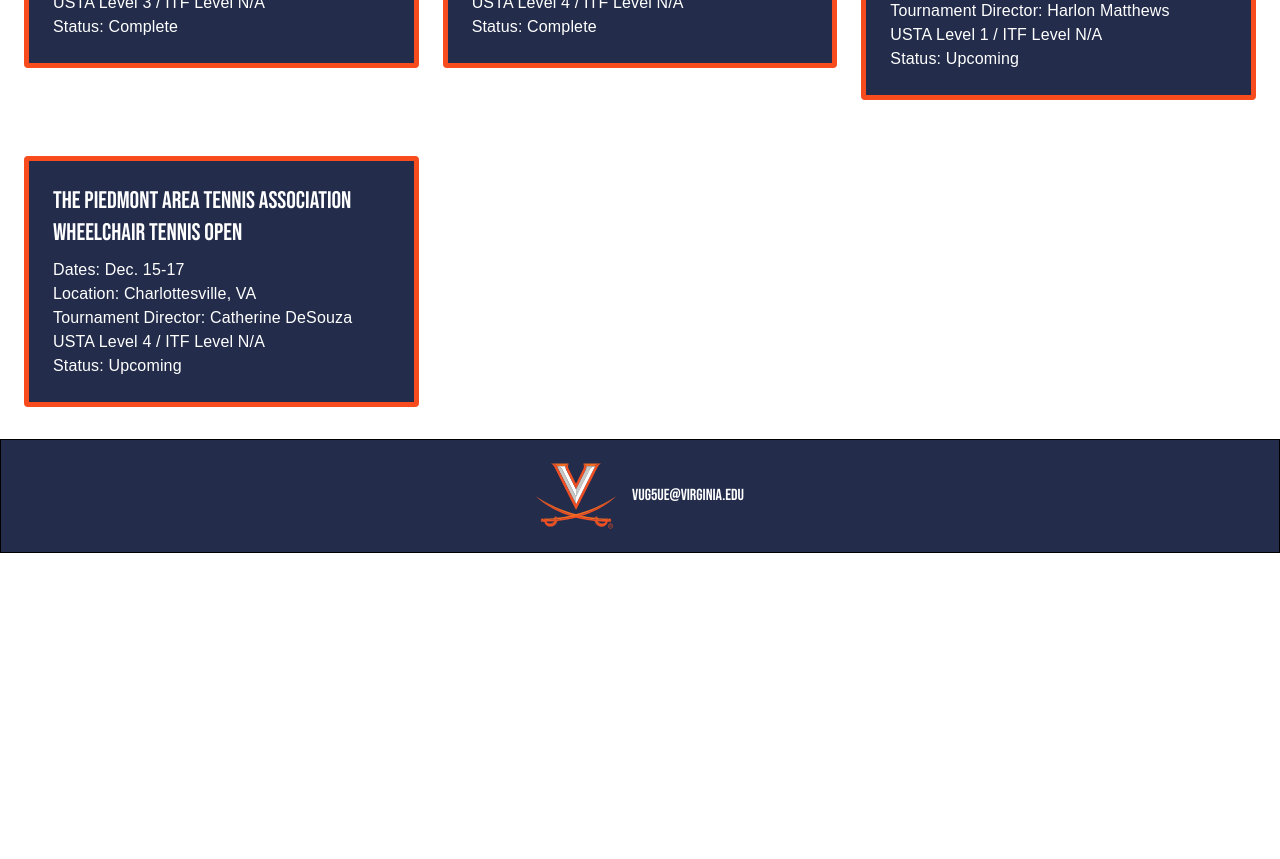
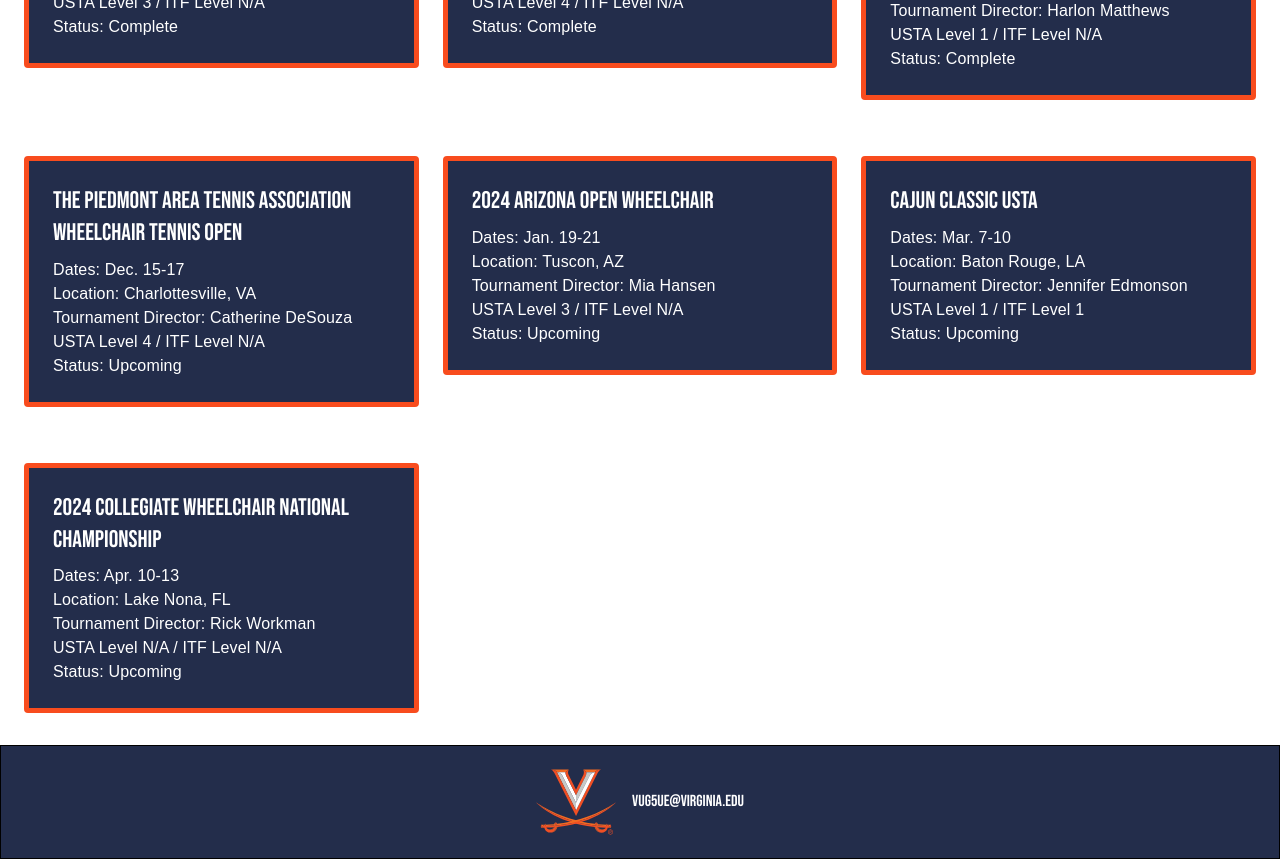
Before and after one commit to JacobWald/UVA-Wheelchair-Tennis-Website, a React (Create React App) app in the folder tennis-website/: page /schedule in a window 1280 px wide. Shown: the part 420-1279 px from the top of the page. Before the commit the page ends 973 px from the top, so only its background shows below. Built offline with nearby package versions, Linux system fonts and the light colour scheme.

Commit message:
Website updated to contain Spring tournaments and updates from nationals

```diff
--- a/tennis-website/src/pages/SchedulePage/SchedulePage.js
+++ b/tennis-website/src/pages/SchedulePage/SchedulePage.js
@@ -19,7 +19,7 @@ export default function SchedulePage() {
     const [search, setSearch] = useState("");
     const [filteredTournaments, setFilteredTournaments] = useState(tournaments);
 
-    const terms = ["All", "September", "October", "November", "December"];
+    const terms = ["All", "September", "October", "November", "December", "January", "February", "March", "April"];
 
     function handleSearch(event) {
         setSearch(event.target.value);
@@ -39,7 +39,7 @@ export default function SchedulePage() {
     return (
         <>
             <div className='schedule-page'>
-                <h1>Fall 2023 Tournament Schedule</h1>
+                <h1>2023-2024 Academic Year Tournament Schedule</h1>
             </div>
             <div className="search-bar">
                 <SearchIcon sx={{ marginRight: "5px", fontSize: 40, color: "var(--uva-dark-blue)" }}></SearchIcon>
--- a/tennis-website/src/teamInfo/accomplishments.js
+++ b/tennis-website/src/teamInfo/accomplishments.js
@@ -24,5 +24,10 @@ export const accomplishments = [
         name: 'Lost Mountain B Doubles Finalist',
         image: 'images/accomplishmentsPage/BDoublesFinalist.jpg',
         description: 'Jacob Wald teamed up with University of Houston\'s Nicik Tijerina to take second place in B doubles at the Lost Mountain Wheelchair Championships in September of 2023. The pair dominated in their first two matches on the way to the finals. Congratulations to Jacob and Nick!'
+    },
+    {
+        name: 'National Championship B Singles Finalist',
+        image: 'images/accomplishmentsPage/NationalChampionshipFinalist.jpg',
+        description: 'In November, Jacob Wald made it to the finals for the national championship title in B singles. He did not drop a single set in his 4 matches on his way to the finals, finally suffering a tough loss (2-6, 3-6) in the finals. The future for UVA Wheelchair Tennis is bright!'
     }
 ];
--- a/tennis-website/src/teamInfo/tournaments.js
+++ b/tennis-website/src/teamInfo/tournaments.js
@@ -37,7 +37,7 @@ export const tournaments = [
         level: 'USTA Level 1 / ITF Level N/A',
         month: 'November',
         going: true,
-        complete: false,
+        complete: true,
     },
     {
         name: 'The Piedmont Area Tennis Association Wheelchair Tennis Open',
@@ -48,5 +48,35 @@ export const tournaments = [
         month: 'December',
         going: true,
         complete: false,
+    },
+    {
+        name: '2024 Arizona Open Wheelchair',
+        date: 'Jan. 19-21',
+        location: 'Tuscon, AZ',
+        director: 'Mia Hansen',
+        level: 'USTA Level 3 / ITF Level N/A',
+        month: 'January',
+        going: true,
+        complete: false,
+    },
+    {
+        name: 'Cajun Classic USTA',
+        date: 'Mar. 7-10',
+        location: 'Baton Rouge, LA',
+        director: 'Jennifer Edmonson',
+        level: 'USTA Level 1 / ITF Level 1',
+        month: 'March',
+        going: true,
+        complete: false,
+    },
+    {
+        name: '2024 Collegiate Wheelchair National Championship',
+        date: 'Apr. 10-13',
+        location: 'Lake Nona, FL',
+        director: 'Rick Workman',
+        level: 'USTA Level N/A / ITF Level N/A',
+        month: 'April',
+        going: true,
+        complete: false,
     }
 ];
```
Also changed, not shown: tennis-website/public/images/accomplishmentsPage/NationalChampionshipFinalist.JPG (added), 1 other file (tests, documents, lock files or other folders).
